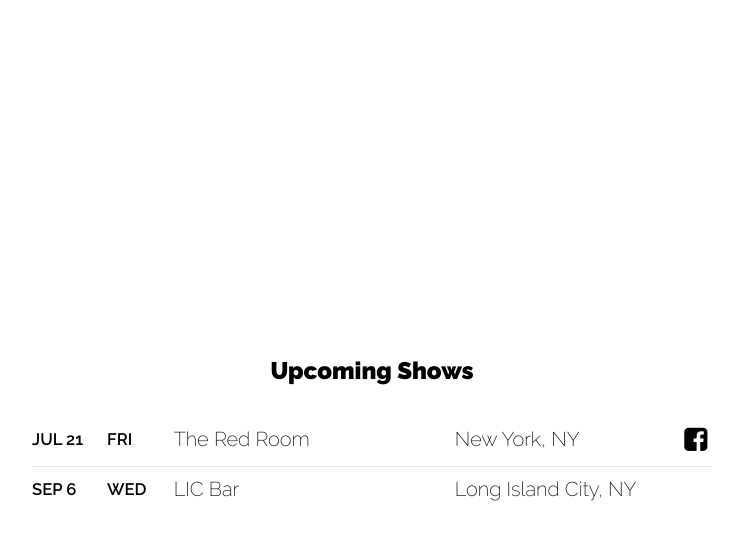
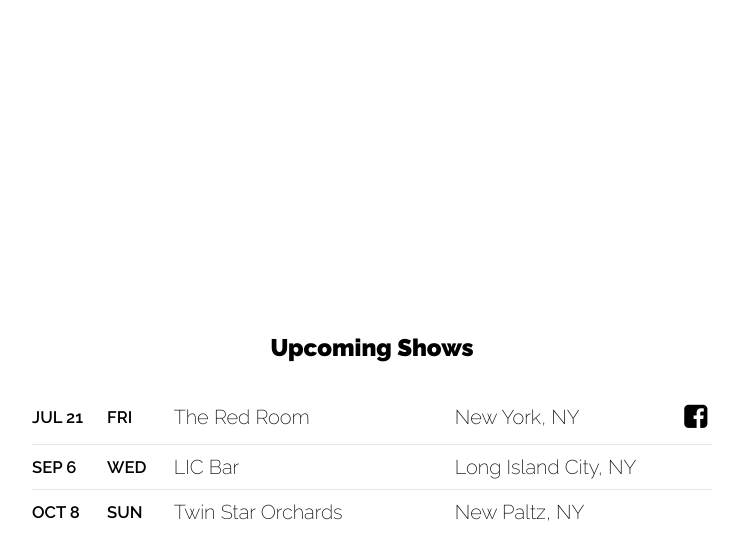
Before and after one commit to dawaltconley/starter2, a Jekyll site: the page built from index.html, in a window 1280 px wide and 900 px high, scrolled down 1800 px. Shown: the top 560 px of the window, without its empty margins (268-1011 px from the left). Built offline with Jekyll 4.4.1, drawn with Linux system fonts in a browser that asks for light colours.

Commit message:
added new paltz show

```diff
--- a/_data/shows.yml
+++ b/_data/shows.yml
@@ -27,3 +27,9 @@
   city:   "Long Island City"
   state:  "NY"
   postal: "11101"
+- date:   2017-10-08 12:00:00 -0500
+  venue:  "Twin Star Orchards"
+  street: "155 N Ohioville Rd"
+  city:   "New Paltz"
+  state:  "NY"
+  postal: "12561"
```
